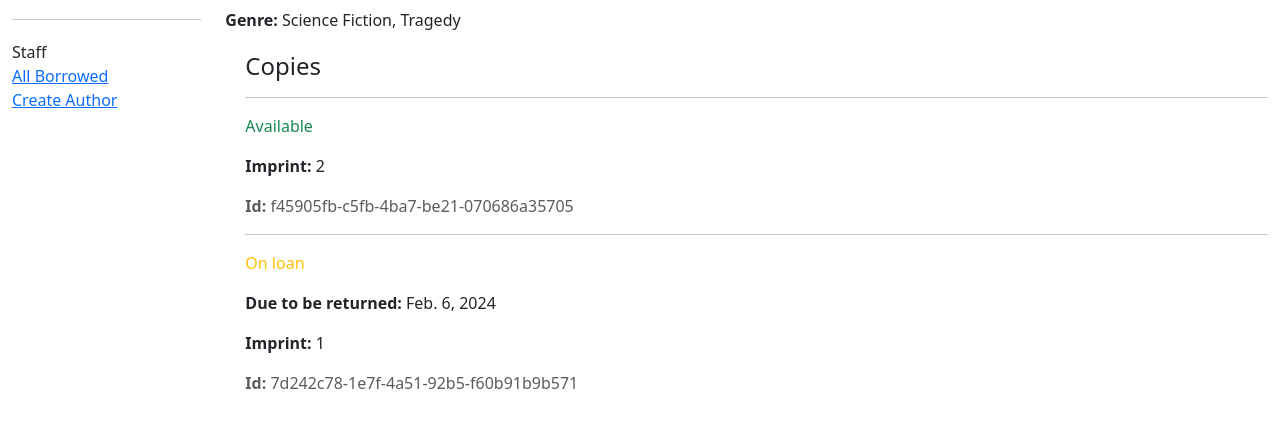
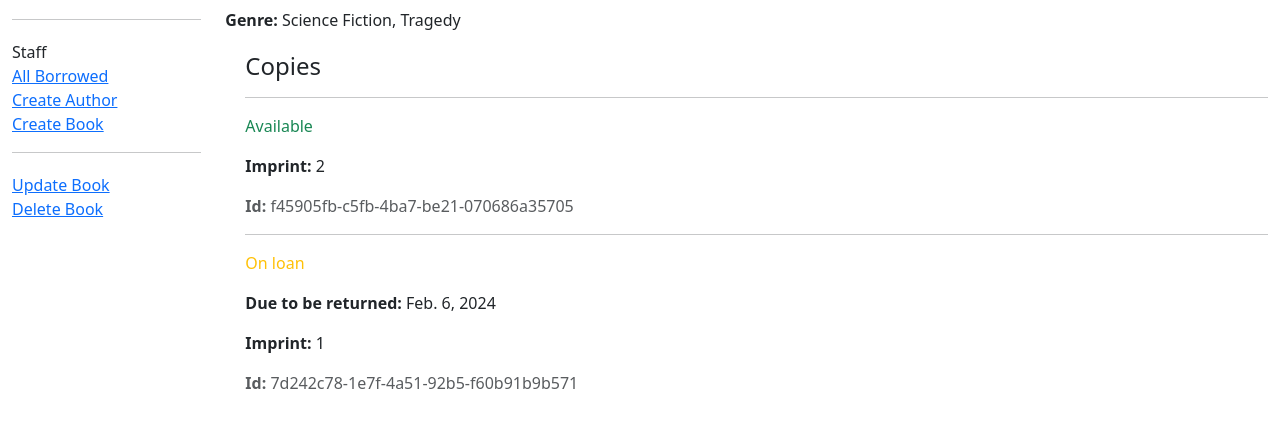
Before and after one commit to MoodyMan04/CSCI313-Assignment3-Gunnar-Moody, a Django app: page /catalog/book/1 in a window 1280 px wide. Shown: the part 208-636 px from the top of the page. Run offline with Django 5.2, Linux system fonts and the light colour scheme; a user stored in the database is signed in; data comes from the database, SQL or seed files in the repository; both versions use the stored data as it was after the commit.

Commit message:
added CRUD for book

```diff
--- a/locallibrary/catalog/templates/base_generic.html
+++ b/locallibrary/catalog/templates/base_generic.html
@@ -57,6 +57,8 @@
             <li><a href="{% url 'all-borrowed' %}">All Borrowed</a></li>
             {% if perms.catalog.add_author %}
             <li><a href="{% url 'author-create' %}">Create Author</a></li>
+            {% endif %} {% if perms.catalog.add_book %}
+            <li><a href="{% url 'book-create' %}">Create Book</a></li>
             {% endif %}
           </ul>
           {% endif %} {% endblock %}
--- a/locallibrary/catalog/templates/catalog/author_confirm_delete.html
+++ b/locallibrary/catalog/templates/catalog/author_confirm_delete.html
@@ -1,7 +1,7 @@
 {% extends "base_generic.html" %} {% block content %}
 
 <h1>Delete Author: {{ author }}</h1>
-{% if perms.catalog.delete_author %} {% if author.book_set.all %}
+{% if author.book_set.all %}
 
 <p>You can't delete this author until all their books have been deleted:</p>
 <ul>
@@ -20,6 +20,4 @@
   {% csrf_token %}
   <input type="submit" action="" value="Yes, delete." />
 </form>
-{% endif %} {% else %}
-<p>You do not have permissions to delete this book.</p>
 {% endif %} {% endblock %}
--- a/locallibrary/catalog/templates/catalog/book_detail.html
+++ b/locallibrary/catalog/templates/catalog/book_detail.html
@@ -25,4 +25,13 @@
   <p class="text-muted"><strong>Id:</strong> {{ copy.id }}</p>
   {% endfor %}
 </div>
+{% endblock %} {% block sidebar %} {{ block.super }}
+<hr />
+<ul class="sidebar-nav">
+  {% if perms.catalog.change_book %}
+  <li><a href="{% url 'book-update' book.id %}">Update Book</a></li>
+  {% endif %} {% if perms.catalog.delete_author %}
+  <li><a href="{% url 'book-delete' book.id %}">Delete Book</a></li>
+  {% endif %}
+</ul>
 {% endblock %}
--- a/locallibrary/catalog/urls.py
+++ b/locallibrary/catalog/urls.py
@@ -13,4 +13,7 @@ urlpatterns = [
     path('author/create/', views.AuthorCreate.as_view(), name='author-create'),
     path('author/<int:pk>/update/', views.AuthorUpdate.as_view(), name='author-update'),
     path('author/<int:pk>/delete/', views.AuthorDelete.as_view(), name='author-delete'),
+    path('book/create/', views.BookCreate.as_view(), name='book-create'),
+    path('book/<int:pk>/update/', views.BookUpdate.as_view(), name='book-update'),
+    path('book/<int:pk>/delete/', views.BookDelete.as_view(), name='book-delete'),
 ]
--- a/locallibrary/catalog/views.py
+++ b/locallibrary/catalog/views.py
@@ -124,7 +124,7 @@ def renew_book_librarian(request, pk):
 class AuthorCreate(PermissionRequiredMixin, CreateView):
     model = Author
     fields = ['first_name', 'last_name', 'date_of_birth', 'date_of_death']
-    initial = {'date_of_death': '11/11/2023'}
+    initial = {'date_of_death': '01/01/1984'}
     permission_required = 'catalog.add_author'
 
 class AuthorUpdate(PermissionRequiredMixin, UpdateView):
@@ -146,3 +146,28 @@ class AuthorDelete(PermissionRequiredMixin, DeleteView):
             return HttpResponseRedirect(
                 reverse("author-delete", kwargs={"pk": self.object.pk})
             )
+
+class BookCreate(PermissionRequiredMixin, CreateView):
+    model = Book
+    fields = ['title', 'author', 'summary', 'isbn', 'genre']
+    permission_required = 'catalog.add_book'
+
+class BookUpdate(PermissionRequiredMixin, UpdateView):
+    model = Book
+    # Not recommended (potential security issue if more fields added)
+    fields = '__all__'
+    permission_required = 'catalog.change_book'
+
+class BookDelete(PermissionRequiredMixin, DeleteView):
+    model = Book
+    success_url = reverse_lazy('books')
+    permission_required = 'catalog.delete_book'
+
+    def form_valid(self, form):
+        try:
+            self.object.delete()
+            return HttpResponseRedirect(self.success_url)
+        except Exception as e:
+            return HttpResponseRedirect(
+                reverse("book-delete", kwargs={"pk": self.object.pk})
+            )
```
Also changed, not shown: locallibrary/catalog/templates/catalog/book_confirm_delete.html (added, +30 -0 lines), locallibrary/catalog/templates/catalog/book_form.html (added, +9 -0 lines), locallibrary/db.sqlite3.
